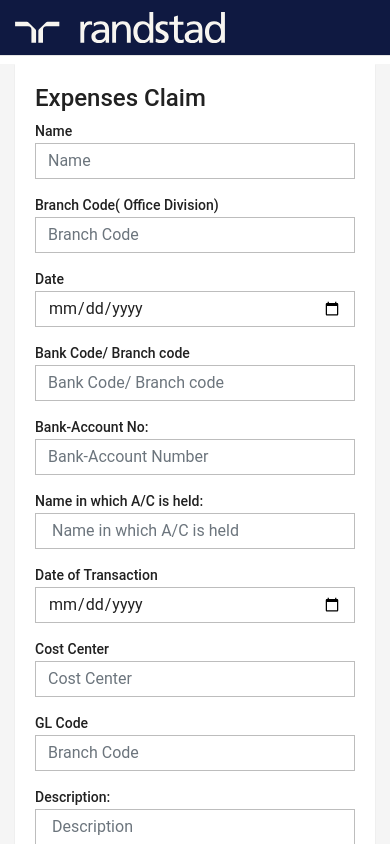
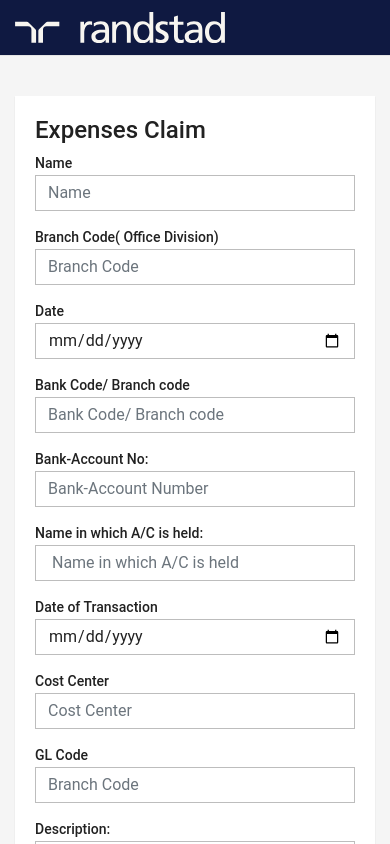
Before and after one commit to NarenMuthyala/ExpenseClaim, an Angular app: page /eclaim in a window 390 px wide. Shown: the top 844 px of the page. Built offline with nearby package versions, Linux system fonts and the light colour scheme.

Commit message:
mobile view layout fixes
mobile view layout fixes

```diff
--- a/src/styles.css
+++ b/src/styles.css
@@ -40,16 +40,6 @@ h2.title {
     height: 36px;
 }
 
-@media (max-width:991px) {
-    .page-layout {
-        background: linear-gradient(#fff 64px, #f5f5f5 0)
-    }
-    .page-layout .page-content {
-        padding: 8px 0
-    }
-}
-
-
 .page-header {
     border-bottom: 1px solid rgb(228, 228, 228);
     margin: 0;
@@ -57,33 +47,6 @@ h2.title {
     position: relative;
     background: #0F1941;
 }
-
-/*.page-header .header-content {
-    min-height: 56px
-}
-
-@media (max-width:991px) {
-    .page-header .header-content {
-        min-height: 40px
-    }
-}
-
-@media (min-width:768px) {
-    .page-header {
-        z-index: 2
-    }
-    .page-header .header-content {
-        -webkit-box-align: center;
-        -ms-flex-align: center;
-        align-items: center;
-        display: -webkit-box;
-        display: -ms-flexbox;
-        display: flex;
-        -webkit-box-pack: justify;
-        -ms-flex-pack: justify;
-        justify-content: space-between
-    }
-}*/
 
 .primary-logo .link {
     display: block
@@ -175,19 +138,10 @@ h2.title {
     margin: 0
 }
 
-/*.card .title {
-    font-size: 18px;
-    font-weight: 400;
-    line-height: 1.4
-}*/
-
 .card .card-footer {
     margin-top: 16px
 }
 
-
-
-/*Page Footer*/
 .page-footer {
     margin-top: 56px;
     padding-bottom: 20px;
@@ -226,17 +180,14 @@ h2.title {
 }
 
 form label {
-  /*font-size: 12px;*/
   font-weight: 500;
   line-height: 16px;
   margin-bottom: 4px;
 }
 
 .invalid-error {
-    /*font-size: 12px;*/
     font-weight: 500;
     color: #d80000;
     margin-top: 5px;
-    /*margin-bottom: 10px;*/
     display: block;
 }
```
